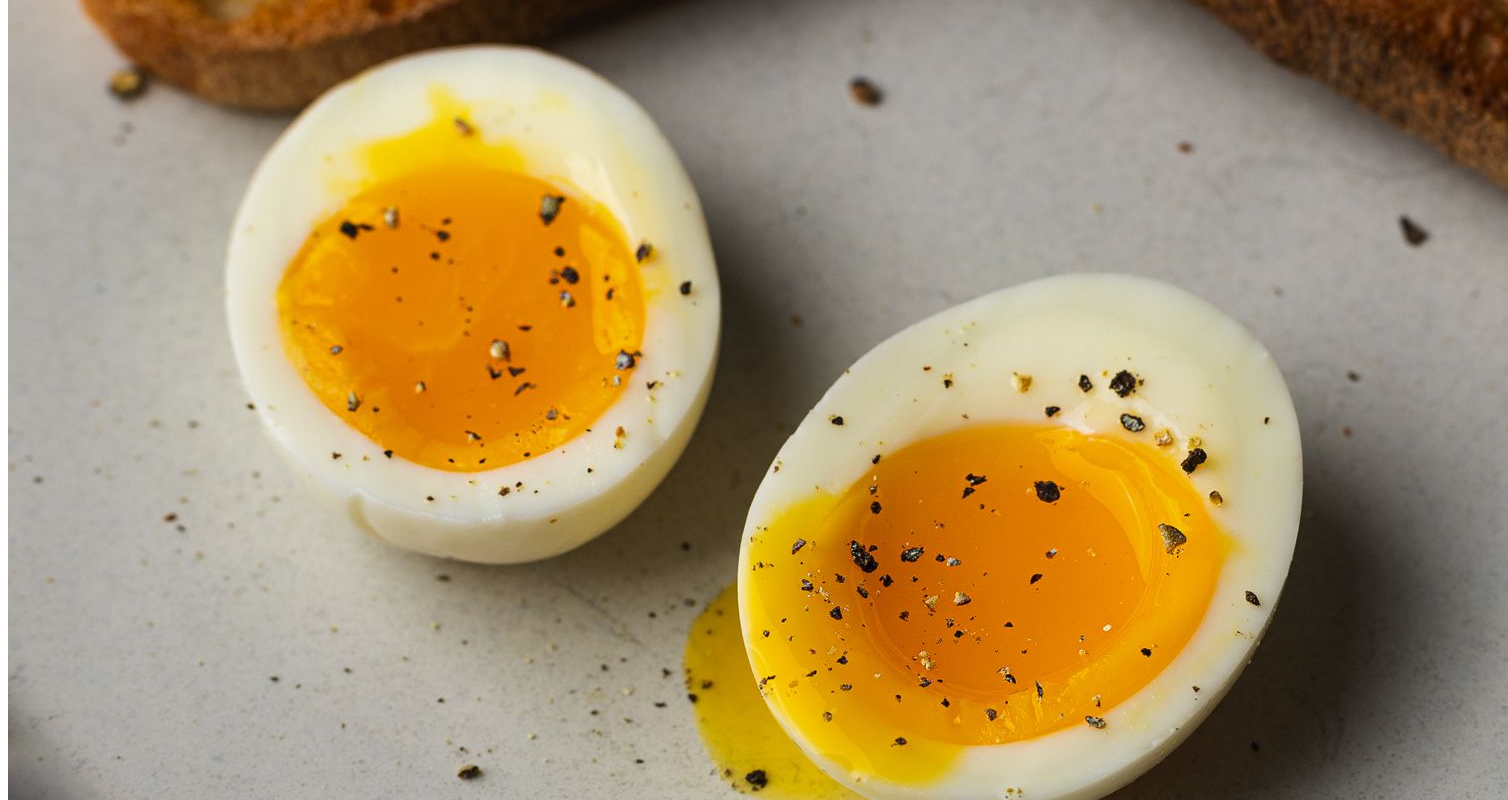
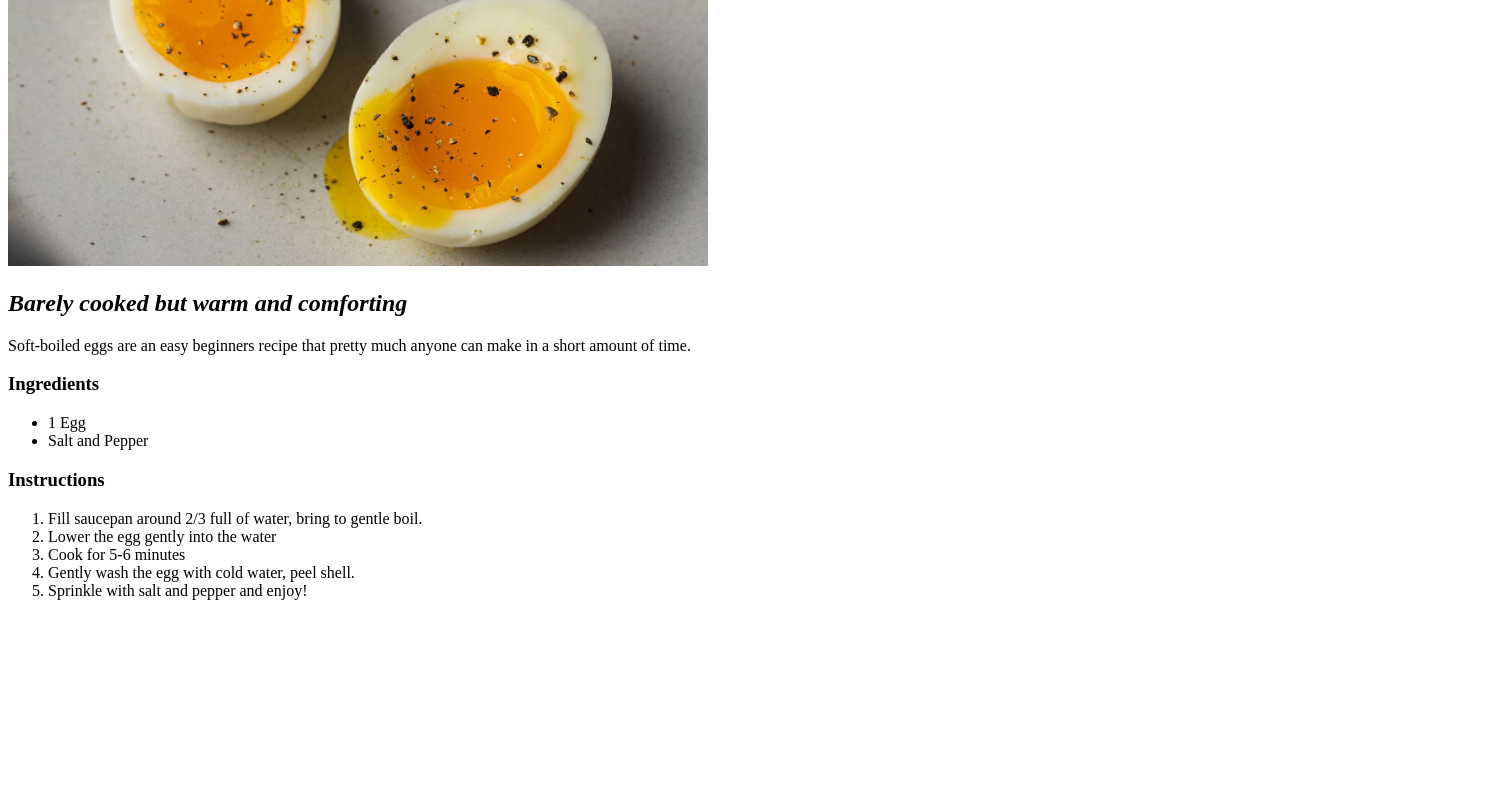
Before and after one commit to amaazing/odin-recipes, a plain HTML site: page recipes/soft-boiled-egg.html in a window 1280 px wide. Shown: the part 339-1139 px from the top of the page, 1508 px wide, since content can reach past the window. After the commit the page ends 955 px from the top, so only its background shows below. Drawn offline with Linux system fonts and the light colour scheme.

Commit message:
Add description to soft-boil egg recipe

```diff
--- a/recipes/soft-boiled-egg.html
+++ b/recipes/soft-boiled-egg.html
@@ -7,6 +7,25 @@
 </head>
 <body>
     <h1>Soft-Boiled Egg</h1>
-    <img src="../images/soft-boiled.JPG" alt="Boiled Egg with creamy yolk.">
+    <img src="../images/soft-boiled.JPG" alt="Boiled Egg with creamy yolk." width="700">
+    <h2>
+        <em>Barely cooked but warm and comforting</em>
+    </h2>
+    <p>Soft-boiled eggs are an easy beginners recipe that pretty much
+        anyone can make in a short amount of time.
+    </p>
+    <h3>Ingredients</h3>
+    <ul>
+        <li>1 Egg</li>
+        <li>Salt and Pepper</li>
+    </ul>
+    <h3>Instructions</h3>
+    <ol>
+        <li>Fill saucepan around 2/3 full of water, bring to gentle boil.</li>
+        <li>Lower the egg gently into the water</li>
+        <li>Cook for 5-6 minutes</li>
+        <li>Gently wash the egg with cold water, peel shell.</li>
+        <li>Sprinkle with salt and pepper and enjoy!</li>
+    </ol>
 </body>
 </html>
```
